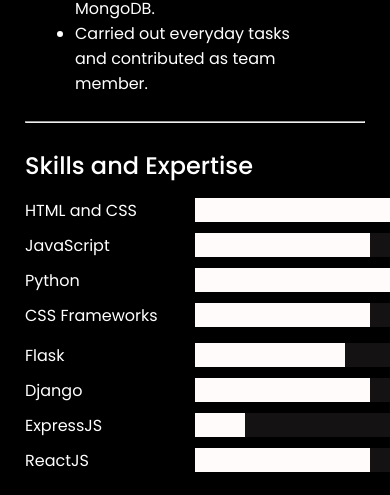
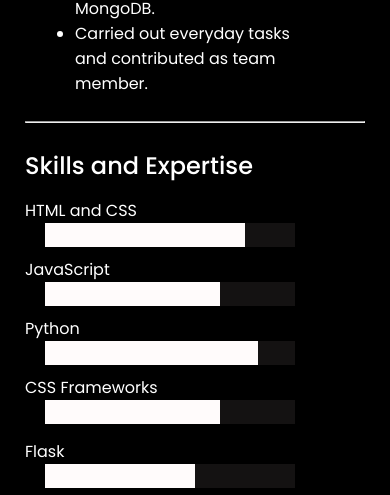
Before and after one commit to devankit01/html-css-portfolio-template, a plain HTML site: page index.html in a window 390 px wide. Shown: the part 2120-2615 px from the top of the page. Drawn offline with nearby package versions, Linux system fonts and the light colour scheme.

Commit message:
Update style.css

```diff
--- a/style.css
+++ b/style.css
@@ -147,7 +147,7 @@ progress[value]::-webkit-progress-value{
     width: 100%;
     display: flex;
     flex-direction: column;
-    margin: 0;
+    margin: 0 auto;
     border: none;
 }
 .wrap__one{
@@ -177,6 +177,9 @@ progress[value]::-webkit-progress-value{
 .edu span a i{
     color: white;
 }
+.skills{
+    flex-direction: column;
+}
 progress[value]::-webkit-progress-bar{
     background-color: rgb(20, 18, 18);
 }
```
